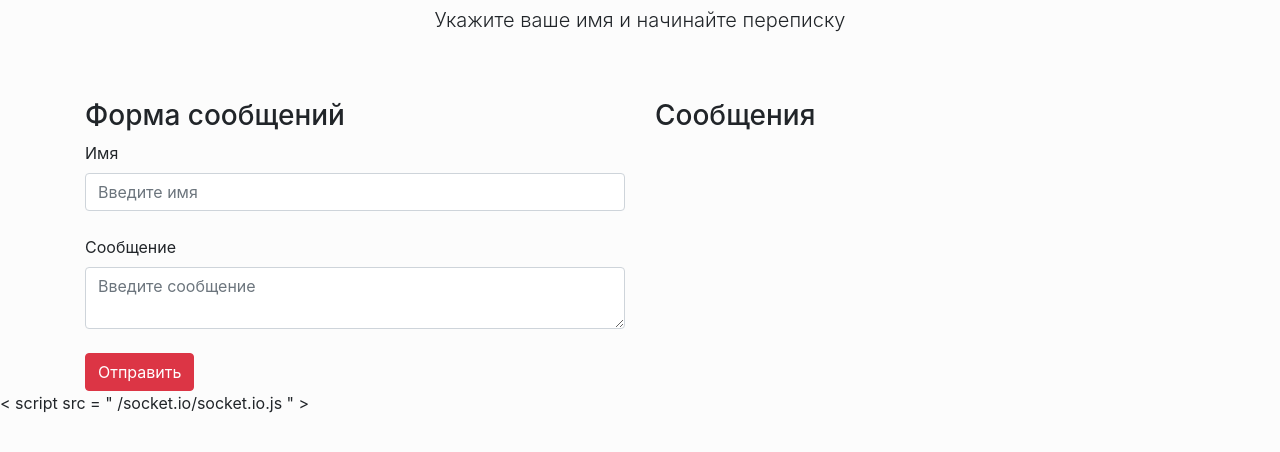
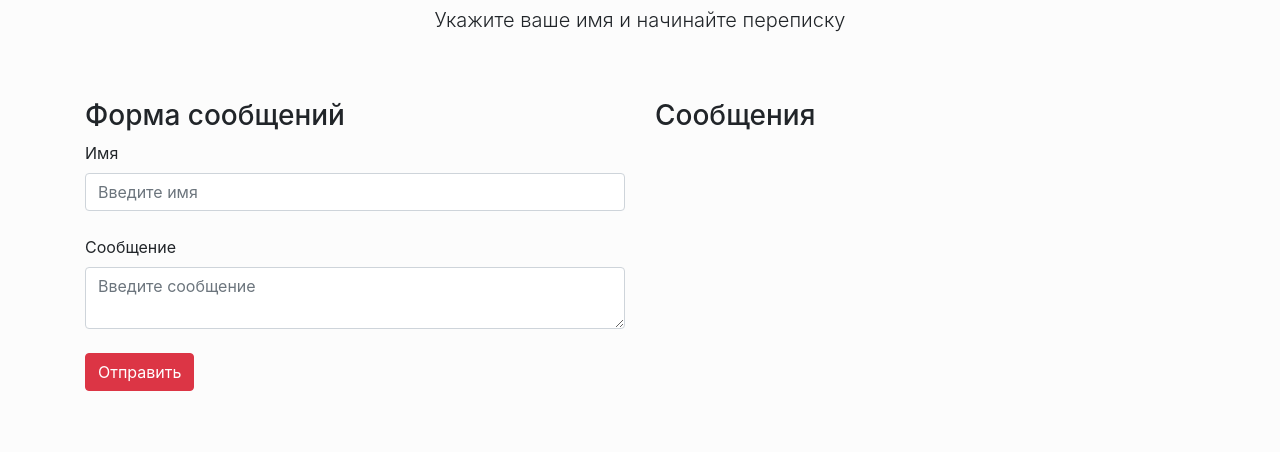
Before and after one commit to alekseyivanov90/go, a website: page index.html in a window 1280 px wide. Shown: the part 176-628 px from the top of the page. Drawn offline with nearby package versions, Linux system fonts and the light colour scheme; no server answers.

Commit message:
Update index.html

```diff
--- a/index.html
+++ b/index.html
@@ -54,7 +54,7 @@
 	</div>
 	<!-- Подключаем jQuery, а также Socket.io -->
 	<script src="/file/jquery.min.js"></script>
-	< script  src = " /socket.io/socket.io.js " > </ script >
+	<script src="/file/socket.io.js"></script>
 	<script>
 		// У каждого пользователя будет случайный стиль для блока с сообщенями,
 		// поэтому в этом кусочке кода мы получаем случайные числа
```
